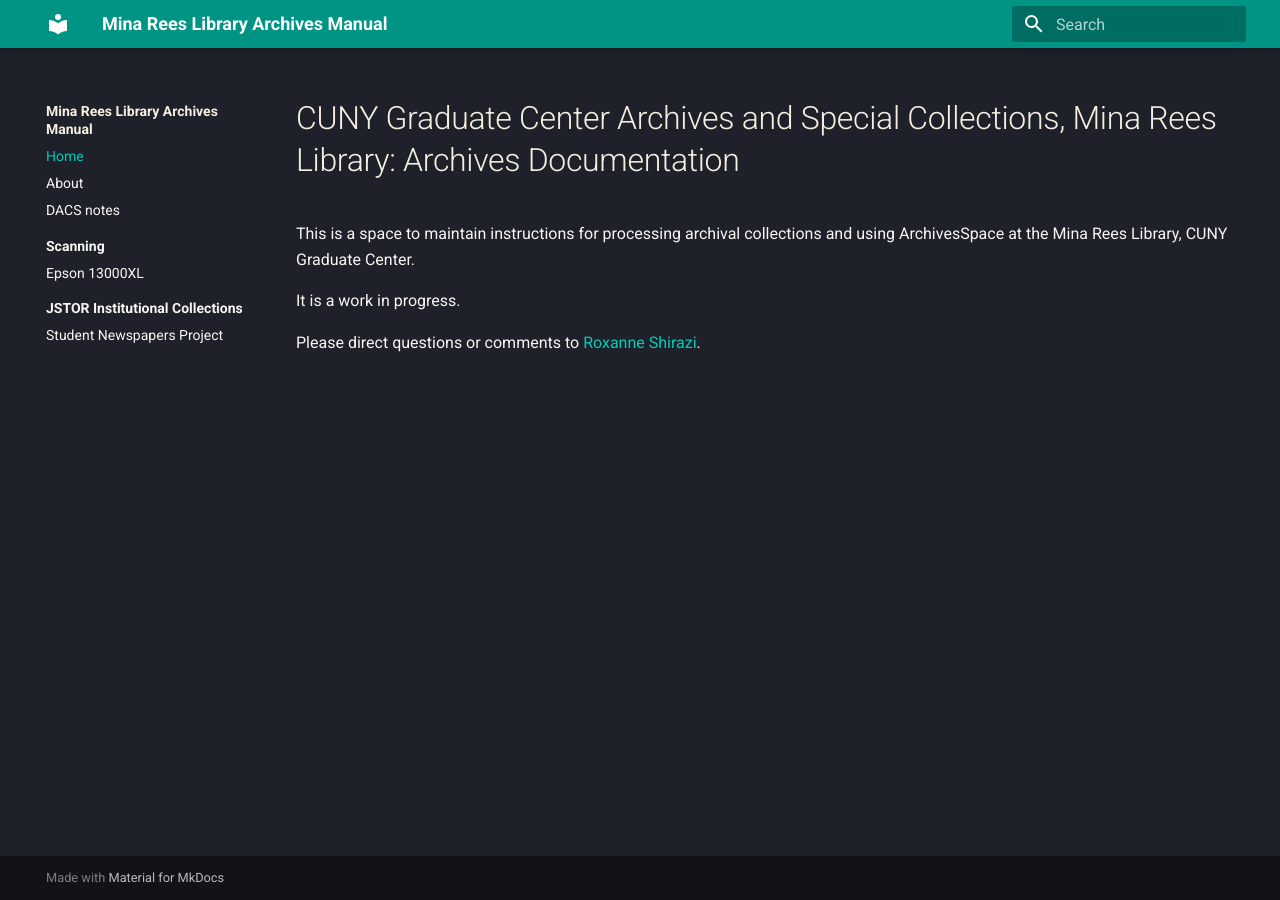
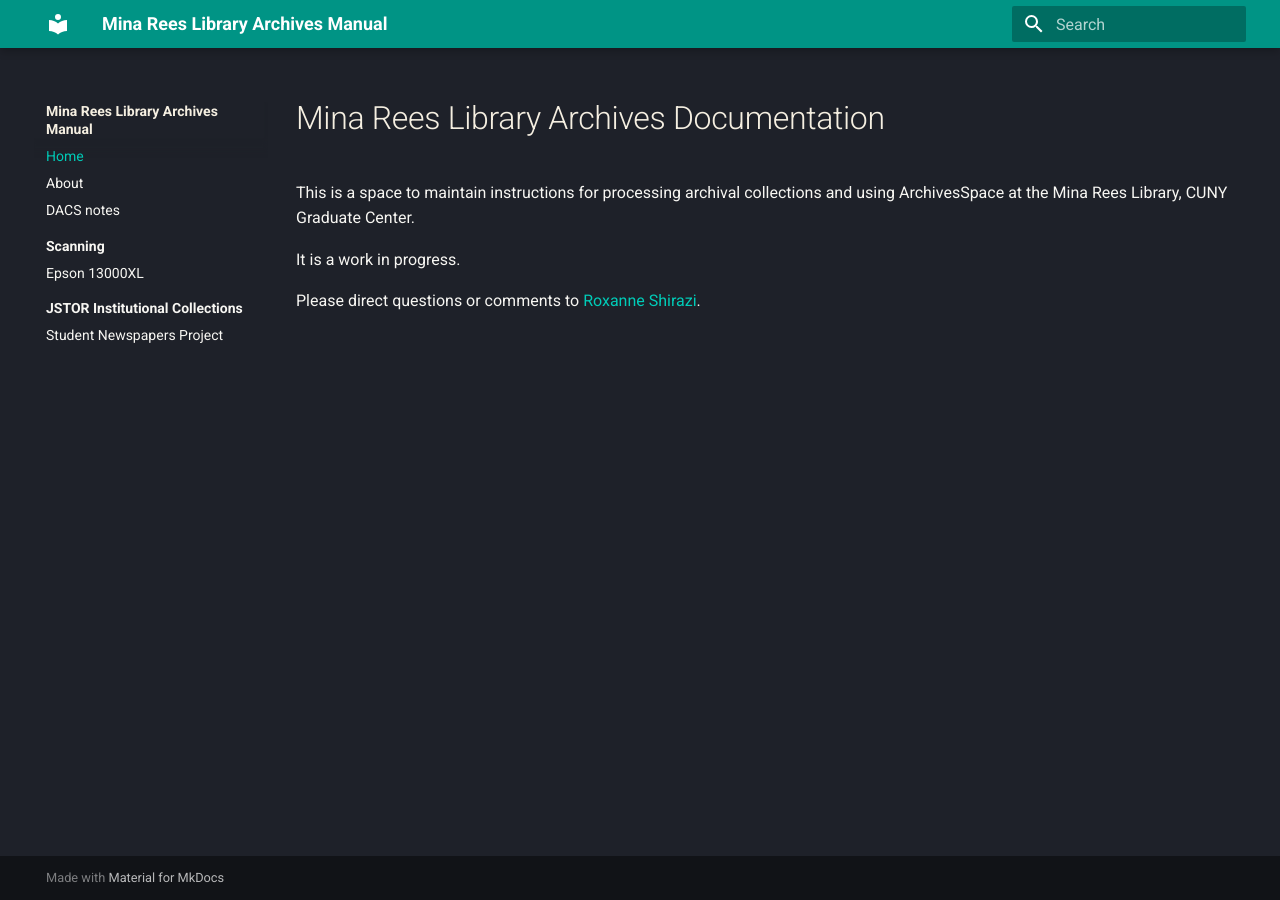
Before and after one commit to GC-Library/archive-docs, an MkDocs documentation site: the page built from docs/README.md, in a window 1280 px wide. Built offline with MkDocs 1.6.1 and Material for MkDocs 9.7.7, drawn with Linux system fonts in a browser that asks for light colours.

Commit message:
Update README.md

```diff
--- a/docs/README.md
+++ b/docs/README.md
@@ -1,4 +1,4 @@
-# CUNY Graduate Center Archives and Special Collections, Mina Rees Library: Archives Documentation
+# Mina Rees Library Archives Documentation
 
 This is a space to maintain instructions for processing archival collections and using ArchivesSpace at the Mina Rees Library, CUNY Graduate Center.
 
```
